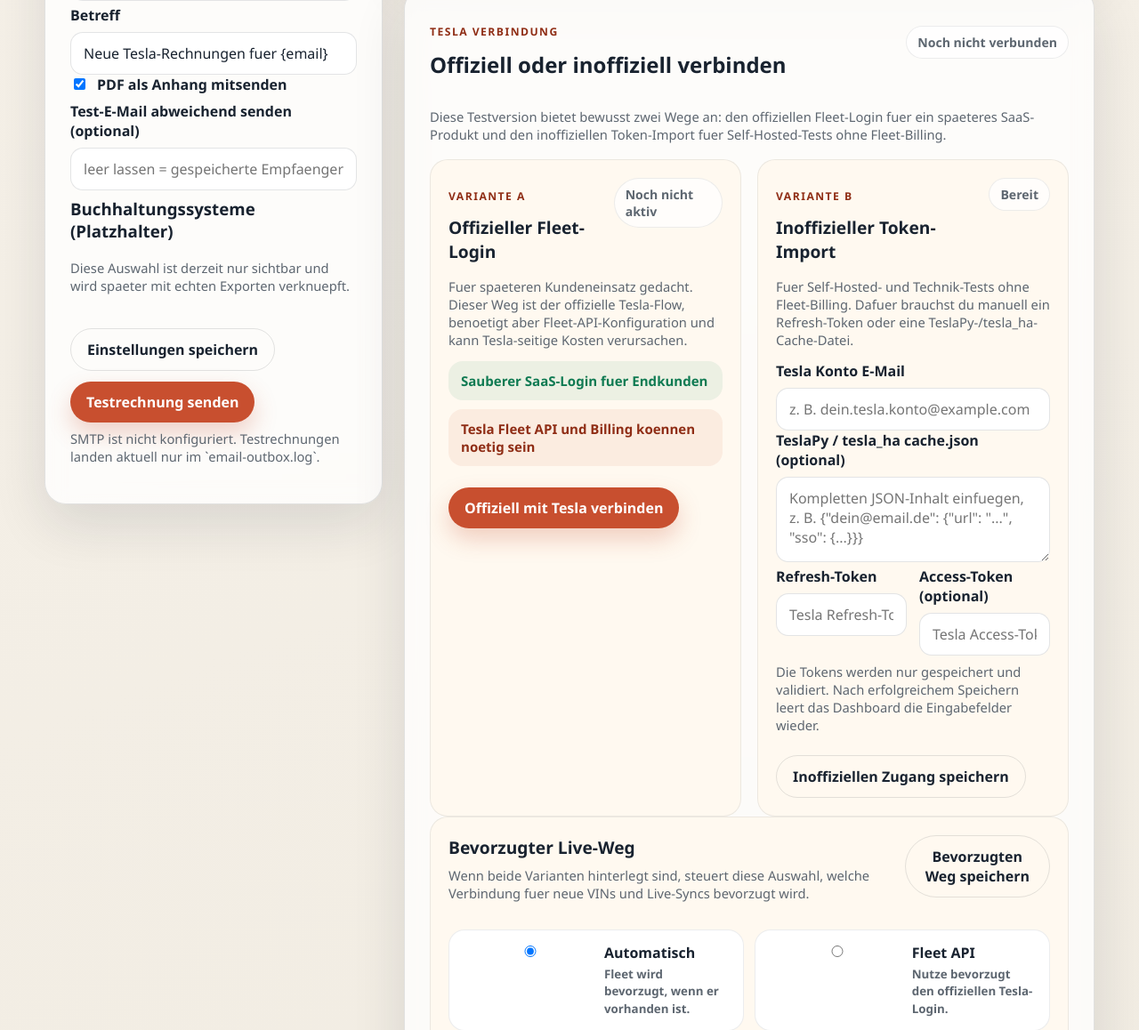
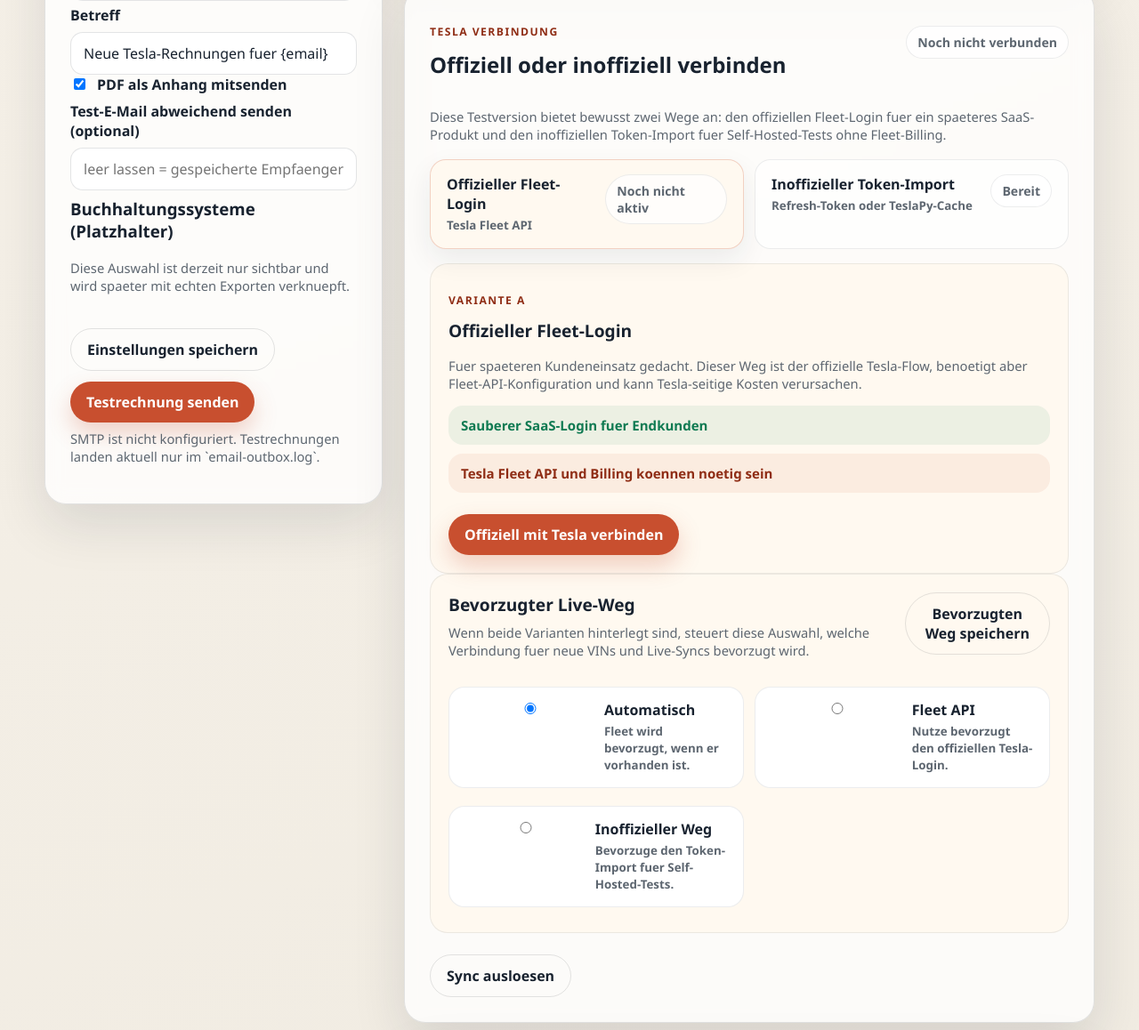
Before and after one commit to Feberdin/TeslaInvoiceAutomatic, a FastAPI app: page /dashboard in a window 1280 px wide. Shown: the part 1077-2235 px from the top of the page at 89% size. Run offline with FastAPI, Linux system fonts and the light colour scheme; the visitor is signed in with stand-in values (Sample User, id 1); tables that the repository leaves empty hold one stand-in row (values such as "Sample post"); data that the repository does not hold is empty.

Commit message:
Add Tesla auth tabs to dashboard

```diff
--- a/saas/backend/app/static/dashboard.js
+++ b/saas/backend/app/static/dashboard.js
@@ -4,6 +4,8 @@
 Debug: If actions fail or the wrong Tesla source is selected, inspect `/api/v1/me`, the visible badges and the current preferred live mode first. */
 
 let currentProfile = null;
+let currentConnectionTab = "fleet";
+const CONNECTION_TAB_STORAGE_KEY = "tesla-auth-connection-tab";
 
 const MODE_LABELS = {
   auto: "Automatisch",
@@ -33,6 +35,41 @@
 
 function isConnectedMode(profile, mode) {
   return Array.isArray(profile?.connected_tesla_modes) && profile.connected_tesla_modes.includes(mode);
+}
+
+function preferredConnectionTab(profile) {
+  const savedTab = window.localStorage.getItem(CONNECTION_TAB_STORAGE_KEY);
+  if (savedTab === "fleet" || savedTab === "owner") {
+    return savedTab;
+  }
+  if (isConnectedMode(profile, "fleet_oauth")) {
+    return "fleet";
+  }
+  if (isConnectedMode(profile, "owner_api")) {
+    return "owner";
+  }
+  if (profile?.tesla_oauth_available) {
+    return "fleet";
+  }
+  return "owner";
+}
+
+function setConnectionTab(tabName) {
+  currentConnectionTab = tabName === "owner" ? "owner" : "fleet";
+  window.localStorage.setItem(CONNECTION_TAB_STORAGE_KEY, currentConnectionTab);
+
+  const fleetTab = document.getElementById("tesla-tab-fleet");
+  const ownerTab = document.getElementById("tesla-tab-owner");
+  const fleetCard = document.getElementById("fleet-card");
+  const ownerCard = document.getElementById("owner-card");
+
+  const fleetActive = currentConnectionTab === "fleet";
+  fleetTab.classList.toggle("is-active", fleetActive);
+  ownerTab.classList.toggle("is-active", !fleetActive);
+  fleetTab.setAttribute("aria-selected", fleetActive ? "true" : "false");
+  ownerTab.setAttribute("aria-selected", fleetActive ? "false" : "true");
+  fleetCard.hidden = !fleetActive;
+  ownerCard.hidden = fleetActive;
 }
 
 function currentPreferredMode() {
@@ -309,6 +346,11 @@
 
   const fleetStatusPill = document.getElementById("fleet-status-pill");
   fleetStatusPill.textContent = fleetConnected ? "Verbunden" : oauthReady ? "Bereit" : "Nicht konfiguriert";
+  document.getElementById("fleet-tab-caption").textContent = fleetConnected
+    ? "Verbunden und fuer Live-Sync bereit"
+    : oauthReady
+      ? "Tesla Fleet API"
+      : "Client ID, Secret und Callback fehlen";
   document.getElementById("fleet-help-copy").textContent = fleetConnected
     ? "Dieser offizielle Weg ist bereits verbunden und eignet sich fuer einen spaeteren SaaS-Betrieb mit Endkunden-Login."
     : oauthReady
@@ -317,13 +359,20 @@
 
   const ownerCard = document.getElementById("owner-card");
   const ownerStatusPill = document.getElementById("owner-status-pill");
-  ownerCard.hidden = !ownerImportReady && !ownerConnected;
   ownerStatusPill.textContent = ownerConnected ? "Verbunden" : ownerImportReady ? "Bereit" : "Deaktiviert";
+  document.getElementById("owner-tab-caption").textContent = ownerConnected
+    ? "Verbunden und fuer Live-Sync bereit"
+    : ownerImportReady
+      ? "Refresh-Token oder TeslaPy-Cache"
+      : "Vom Betreiber deaktiviert";
   document.getElementById("owner-help-copy").textContent = ownerConnected
     ? "Dieser inoffizielle Weg ist bereits verbunden und eignet sich gut fuer Self-Hosted-Tests ohne Fleet-Billing."
     : ownerImportReady
       ? "Dieser Weg bleibt fuer technische Nutzer sichtbar. Du brauchst dafuer ein Tesla Refresh-Token oder einen TeslaPy-/tesla_ha-Cache."
       : "Der inoffizielle Token-Import ist auf dieser Installation deaktiviert.";
+  ownerCard.classList.toggle("card-disabled", !ownerImportReady && !ownerConnected);
+
+  setConnectionTab(preferredConnectionTab(profile));
 
   for (const radio of document.querySelectorAll('input[name="preferred-live-mode"]')) {
     const value = radio.value;
@@ -479,6 +528,9 @@
       showNotice(error.message, "error");
     })
   );
+  document.querySelectorAll("[data-connection-tab]").forEach((button) => {
+    button.addEventListener("click", () => setConnectionTab(button.dataset.connectionTab));
+  });
   document.getElementById("save-tesla-preference").addEventListener("click", () =>
     saveTeslaPreference().catch((error) => showNotice(error.message, "error"))
   );
--- a/saas/backend/app/static/styles.css
+++ b/saas/backend/app/static/styles.css
@@ -460,6 +460,52 @@
   margin-top: 18px;
 }
 
+.connection-tab-list {
+  display: grid;
+  grid-template-columns: repeat(2, minmax(0, 1fr));
+  gap: 12px;
+  margin-top: 18px;
+}
+
+.connection-tab {
+  display: flex;
+  justify-content: space-between;
+  align-items: flex-start;
+  gap: 14px;
+  width: 100%;
+  text-align: left;
+  padding: 16px 18px;
+  border-radius: 18px;
+  border: 1px solid rgba(24, 34, 47, 0.08);
+  background: rgba(255, 255, 255, 0.65);
+  color: var(--ink);
+  box-shadow: none;
+}
+
+.connection-tab.is-active {
+  background: var(--surface);
+  border-color: rgba(200, 79, 47, 0.24);
+  box-shadow: 0 12px 30px rgba(24, 34, 47, 0.08);
+}
+
+.connection-tab-copy {
+  display: grid;
+  gap: 4px;
+}
+
+.connection-tab-copy strong {
+  font-size: 1rem;
+}
+
+.connection-tab-copy small {
+  color: var(--muted);
+  line-height: 1.4;
+}
+
+.connection-panel-stack {
+  margin-top: 16px;
+}
+
 .connection-card,
 .tesla-preference-panel {
   padding: 20px;
@@ -638,7 +684,8 @@
   }
 
   .connection-method-grid,
-  .radio-card-grid {
+  .radio-card-grid,
+  .connection-tab-list {
     grid-template-columns: 1fr;
   }
 
--- a/saas/backend/app/templates/dashboard.html
+++ b/saas/backend/app/templates/dashboard.html
@@ -131,14 +131,46 @@
           Diese Testversion bietet bewusst zwei Wege an: den offiziellen Fleet-Login fuer ein spaeteres SaaS-Produkt
           und den inoffiziellen Token-Import fuer Self-Hosted-Tests ohne Fleet-Billing.
         </p>
-        <div class="connection-method-grid">
-          <section id="fleet-card" class="connection-card">
+        <div class="connection-tab-list" role="tablist" aria-label="Tesla Authentifizierungswege">
+          <button
+            id="tesla-tab-fleet"
+            class="connection-tab is-active"
+            type="button"
+            role="tab"
+            aria-selected="true"
+            aria-controls="fleet-card"
+            data-connection-tab="fleet"
+          >
+            <span class="connection-tab-copy">
+              <strong>Offizieller Fleet-Login</strong>
+              <small id="fleet-tab-caption">Tesla Fleet API</small>
+            </span>
+            <span id="fleet-status-pill" class="soft-pill">Noch nicht aktiv</span>
+          </button>
+          <button
+            id="tesla-tab-owner"
+            class="connection-tab"
+            type="button"
+            role="tab"
+            aria-selected="false"
+            aria-controls="owner-card"
+            data-connection-tab="owner"
+          >
+            <span class="connection-tab-copy">
+              <strong>Inoffizieller Token-Import</strong>
+              <small id="owner-tab-caption">Refresh-Token oder TeslaPy-Cache</small>
+            </span>
+            <span id="owner-status-pill" class="soft-pill">Bereit</span>
+          </button>
+        </div>
+
+        <div class="connection-panel-stack">
+          <section id="fleet-card" class="connection-card connection-panel" role="tabpanel" aria-labelledby="tesla-tab-fleet">
             <div class="connection-card-head">
               <div>
                 <p class="eyebrow">Variante A</p>
                 <h3>Offizieller Fleet-Login</h3>
               </div>
-              <span id="fleet-status-pill" class="soft-pill">Noch nicht aktiv</span>
             </div>
             <p class="helper" id="fleet-help-copy">
               Fuer spaeteren Kundeneinsatz gedacht. Dieser Weg ist der offizielle Tesla-Flow, benoetigt aber Fleet-API-Konfiguration
@@ -153,13 +185,18 @@
             </div>
           </section>
 
-          <section id="owner-card" class="connection-card">
+          <section
+            id="owner-card"
+            class="connection-card connection-panel"
+            role="tabpanel"
+            aria-labelledby="tesla-tab-owner"
+            hidden
+          >
             <div class="connection-card-head">
               <div>
                 <p class="eyebrow">Variante B</p>
                 <h3>Inoffizieller Token-Import</h3>
               </div>
-              <span id="owner-status-pill" class="soft-pill">Bereit</span>
             </div>
             <p class="helper" id="owner-help-copy">
               Fuer Self-Hosted- und Technik-Tests ohne Fleet-Billing. Dafuer brauchst du manuell ein Refresh-Token oder eine TeslaPy-/tesla_ha-Cache-Datei.
```
